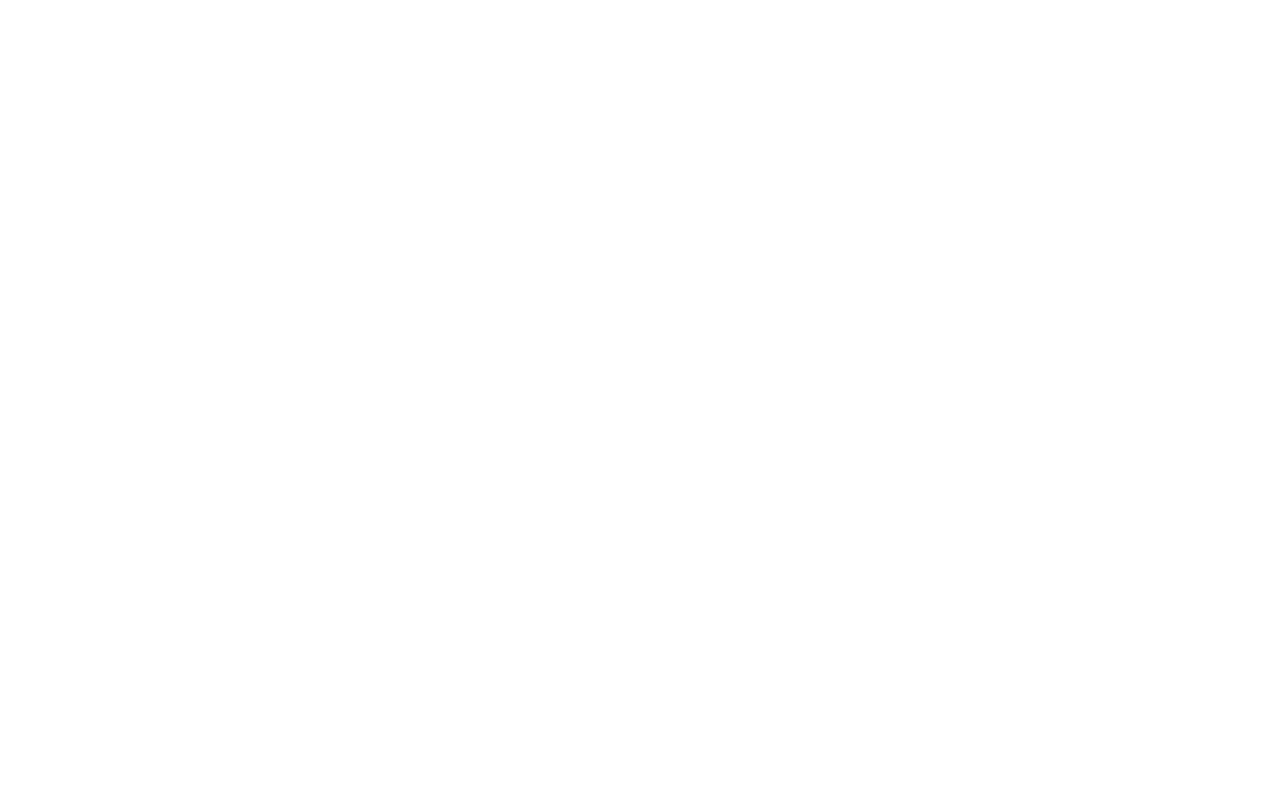
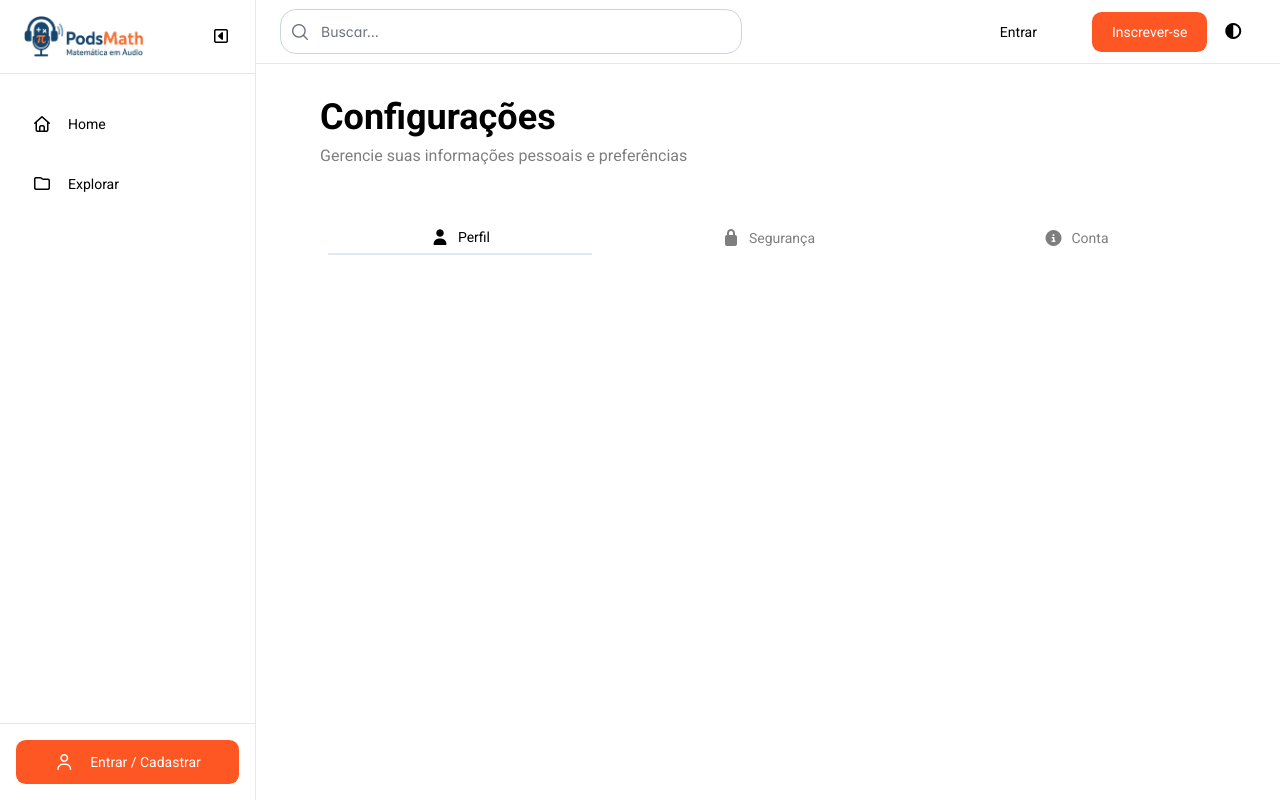
Before and after one commit to BrenoOF/PodsMath, a React (Create React App) app in the folder frontend/: page /configuracoes in a window 1280 px wide. Before the commit this address had no page. Built offline with nearby package versions, Linux system fonts and the light colour scheme.

Commit message:
Começo da tela de perfil/configuração

```diff
--- a/frontend/src/App.jsx
+++ b/frontend/src/App.jsx
@@ -6,7 +6,8 @@ import Login from "./components/login/Login";
 import MainLayout from "./components/layout/main-layout/MainLayout";
 import Home from "./components/home/Home";
 import Explorar from "./components/explorar/Explorar";
-import Sobre from "./components/home/sobre-projeto/SobreProjeto";
+import Sobre from "./components/sobre-projeto/SobreProjeto";
+import Configuracoes from "./components/configuracoes/Configuracoes";
 
 export default function App() {
     return (
@@ -17,13 +18,12 @@ export default function App() {
                 {/* Rotas com Layout fixo */}
                 <Route element={<MainLayout />}>
                     <Route path="/" element={<Home />} />
+                    <Route path="/sobre-o-projeto" element={<Sobre />} />
+
                     <Route path="/explorar" element={<Explorar />} />
                     <Route path="/historico" element={<h1>Tela Para Histórico será Construida</h1>} />
                     <Route path="/favoritos" element={<h1>Tela Para Favoritos será Construida</h1>} />
-
-                    <Route path="/perfil" element={<h1>Tela Para Perfil será Construida</h1>} />
-
-                    <Route path="/sobre-o-projeto" element={<Sobre />} />
+                    <Route path="/configuracoes" element={<Configuracoes />} />
                 </Route>
             </Routes>
         </Routers>
--- /dev/null
+++ b/frontend/src/components/configuracoes/Configuracoes.jsx
@@ -0,0 +1,57 @@
+import React, { useState } from "react";
+
+import Style from "./configuracoes.module.css";
+
+export default function TelaConfiguracoes() {
+    const [menuTopo, setMenuTopo] = useState("perfil");
+
+    return (
+        <div className={Style.containerPerfil}>
+            <div className={Style.divPerfil}>
+                {/* Título */}
+                <div className={Style.divTituloTop}>
+                    <h1>
+                        Configurações
+                    </h1>
+                    <p>
+                        Gerencie suas informações pessoais e preferências
+                    </p>
+                </div>
+                {/* Menu */}
+                <div className={Style.menuTop}>
+                    <div className={`
+                        ${Style.opcoesMenuTop}
+                        ${menuTopo === "perfil" ? Style.opcaoSelecionada : ""}
+                    `}
+                        onClick={() => setMenuTopo("perfil")}
+                    >
+                        <i className="fa-solid fa-user"></i>
+                        <p>Perfil</p>
+                    </div>
+                    <div className={`
+                        ${Style.opcoesMenuTop}
+                        ${menuTopo === "seguranca" ? Style.opcaoSelecionada : ""}
+                    `}
+                        onClick={() => setMenuTopo("seguranca")}
+                    >
+                        <i className="fa-solid fa-lock"></i>
+                        <p>Segurança</p>
+                    </div>
+                    <div className={`
+                        ${Style.opcoesMenuTop}
+                        ${menuTopo === "conta" ? Style.opcaoSelecionada : ""}
+                    `}
+                        onClick={() => setMenuTopo("conta")}
+                    >
+                        <i className="fa-solid fa-circle-info"></i>
+                        <p>Conta</p>
+                    </div>
+                </div>
+                {/* Formulário / Informações */}
+                <div>
+
+                </div>
+            </div>
+        </div>
+    )
+}
--- /dev/null
+++ b/frontend/src/components/configuracoes/configuracoes.module.css
@@ -0,0 +1,62 @@
+/* Ajuste do Espaço das Informações */
+.containerPerfil {
+    display: flex;
+    flex-direction: column;
+    align-items: center;
+    width: 100%;
+    margin-top: 2rem;
+}
+
+.divPerfil {
+    display: flex;
+    flex-direction: column;
+    width: 100%;
+    max-width: 56rem;
+}
+
+/* Estilos para o Título da Página */
+.divTituloTop>h1 {
+    font-size: 2.25rem;
+    margin-bottom: 0.5rem;
+}
+
+.divTituloTop>p {
+    font-size: 1rem;
+    opacity: 0.5;
+}
+
+/* Esilos para o Menu de navegação */
+.menuTop {
+    display: flex;
+    justify-content: space-between;
+    margin-top: 3rem;
+    background-color: var(--background-secundario);
+    padding: 0.5rem;
+    border-radius: 0.625rem;
+}
+
+.opcoesMenuTop {
+    display: flex;
+    justify-content: center;
+    align-items: center;
+    gap: 0.5rem;
+    width: 30%;
+    padding: 0.5rem;
+    opacity: 0.5;
+    cursor: pointer;
+}
+
+.opcoesMenuTop>p {
+    font-size: 0.875rem;
+}
+
+.opcoesMenuTop>i {
+    font-size: 1rem;
+}
+
+.opcaoSelecionada {
+    border-bottom: 0.125rem solid var(--border-color-tema);
+    opacity: 1;
+}
+
+/* Estilos para os Forms / Informações */
--- a/frontend/src/components/layout/slide-bar/SlideBar.jsx
+++ b/frontend/src/components/layout/slide-bar/SlideBar.jsx
@@ -117,7 +117,7 @@ export default function CompSlideBar({ aberta, setAberta }) {
                         <div className={Style.divMenuLogado}>
                             <div className={`${Style.btnPadrao} ${rotaAtiva("/perfil") ? Style.btnSelecionado : ""}`}
                                 onClick={() => {
-                                    navigate("/perfil");
+                                    navigate("/configuracoes");
                                 }}
                             >
                                 <i className="fa-solid fa-gear" style={{ fontSize: "1rem" }}></i>
--- a/frontend/src/components/layout/top-bar/TopBar.jsx
+++ b/frontend/src/components/layout/top-bar/TopBar.jsx
@@ -212,7 +212,7 @@ export default function CompTopBar({ slidebarAberta }) {
                                 </div>
                                 <img src={dadosUser.img} alt="foto de perfil"
                                     className={Style.imgPerfil} draggable="false"
-                                    onClick={() => { navigate("/perfil") }}
+                                    onClick={() => { navigate("/configuracoes") }}
                                 />
                             </div>
                         </>
--- a/frontend/src/components/home/sobre-projeto/SobreProjeto.jsx
+++ b/frontend/src/components/sobre-projeto/SobreProjeto.jsx
@@ -106,7 +106,7 @@ export default function TelaSobre() {
                         <h1>Nossa Equipe</h1>
                     </div>
                     <div className={Style.divNossaEquipe}>
-                        <img src={require("../../../imgs/prof-2.jpg")} alt="Imagem Professora"
+                        <img src={require("../../imgs/prof-2.jpg")} alt="Imagem Professora"
                             className={Style.imgProfessora} draggable="false"
                         />
                         <div className={Style.divTextoNossaEquipe}>
```
Also changed, not shown: frontend/src/components/sobre-projeto/sobreProjeto.module.css (renamed from frontend/src/components/home/sobre-projeto/sobreProjeto.module.css).
